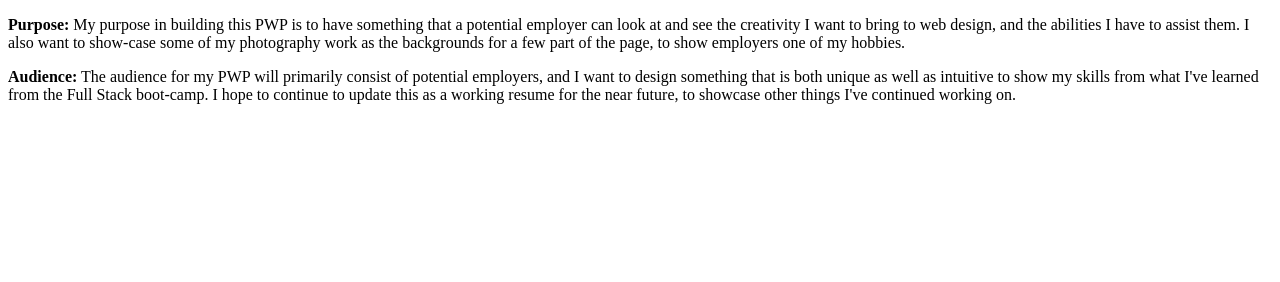
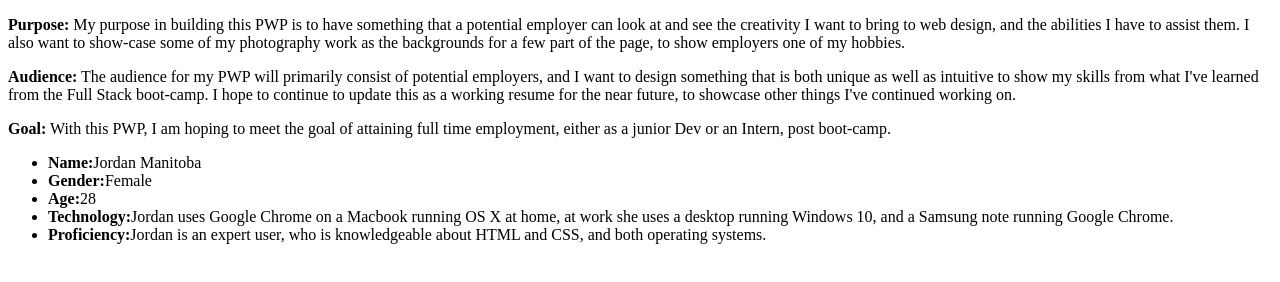
Before and after one commit to Calvintreed/pwp-calvin-reed, a plain HTML site: page public_html/documentation/milestone-1.html in a window 1280 px wide. Drawn offline with Linux system fonts and the light colour scheme.

Commit message:
Addition of Persona "Jordan", also began to fill out some of her traits.

```diff
--- a/public_html/documentation/milestone-1.html
+++ b/public_html/documentation/milestone-1.html
@@ -5,16 +5,47 @@
     <title>Milestone 1</title>
 </head>
 <body>
+
 <p>
-    <strong>Purpose:</strong> My purpose in building this PWP is to have something that a potential employer can look at and see the creativity I want to bring to web design,
-    and the abilities I have to assist them. I also want to show-case some of my photography work as the backgrounds for a few part of the page, to show employers one of my hobbies.
+    <strong>Purpose:</strong> My purpose in building this PWP is to have something that a potential employer can look at
+    and see the creativity I want to bring to web design,
+    and the abilities I have to assist them. I also want to show-case some of my photography work as the backgrounds for
+    a few part of the page, to show employers one of my hobbies.
 </p>
+
 <p>
-    <strong>Audience:</strong> The audience for my PWP will primarily consist of potential employers, and I want to design something that is both unique as well as intuitive to show
-    my skills from what I've learned from the Full Stack boot-camp. I hope to continue to update this as a working resume for the near future, to showcase other things I've continued
+    <strong>Audience:</strong> The audience for my PWP will primarily consist of potential employers, and I want to
+    design something that is both unique as well as intuitive to show
+    my skills from what I've learned from the Full Stack boot-camp. I hope to continue to update this as a working
+    resume for the near future, to showcase other things I've continued
     working on.
 </p>
 
+<p>
+    <strong>Goal:</strong> With this PWP, I am hoping to meet the goal of attaining full time employment, either as a
+    junior Dev or an Intern, post boot-camp.
+</p>
 
+<ul>
+    <li>
+        <strong>Name:</strong>Jordan Manitoba
+    </li>
+    <li>
+        <strong>Gender:</strong>Female
+    </li>
+    <li>
+        <strong>Age:</strong>28
+    </li>
+    <li>
+        <strong>Technology:</strong>Jordan uses Google Chrome on a Macbook running OS X at home, at work she uses a
+        desktop running Windows 10, and a Samsung note running Google Chrome.
+    </li>
+    <li>
+        <strong>Proficiency:</strong>Jordan is an expert user, who is knowledgeable about HTML and CSS, and both
+        operating systems.
+    </li>
+
+
+</ul>
 </body>
 </html>
```
